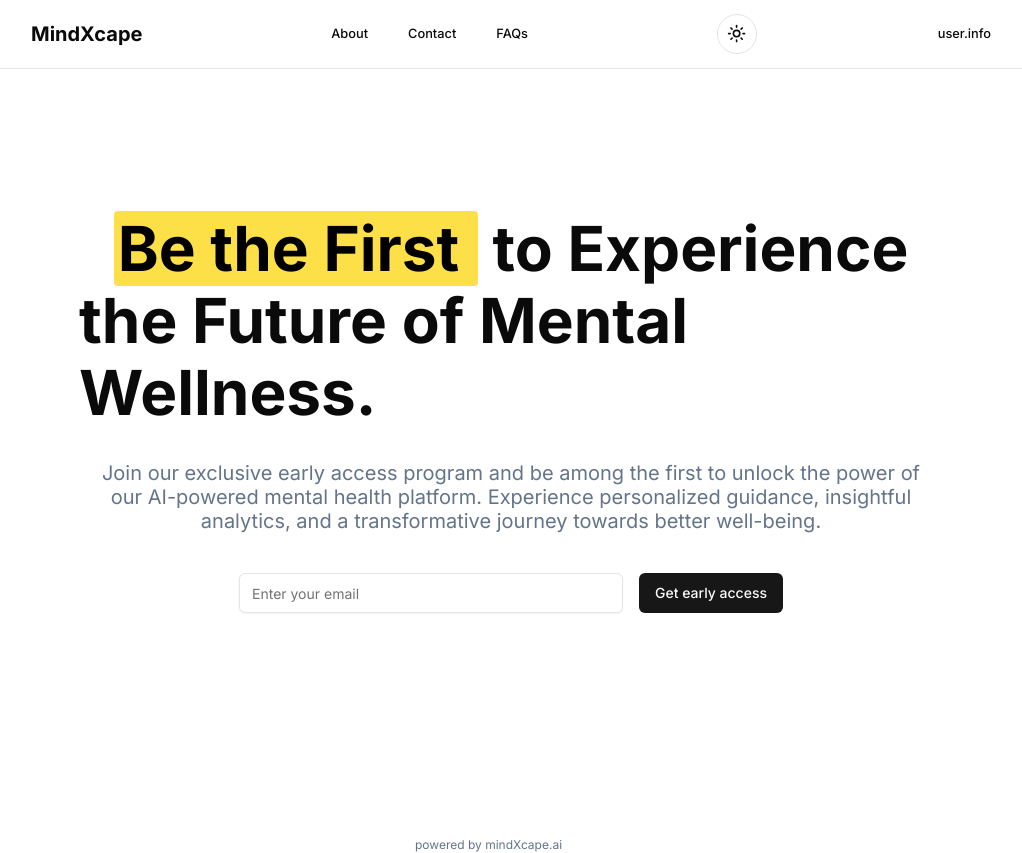
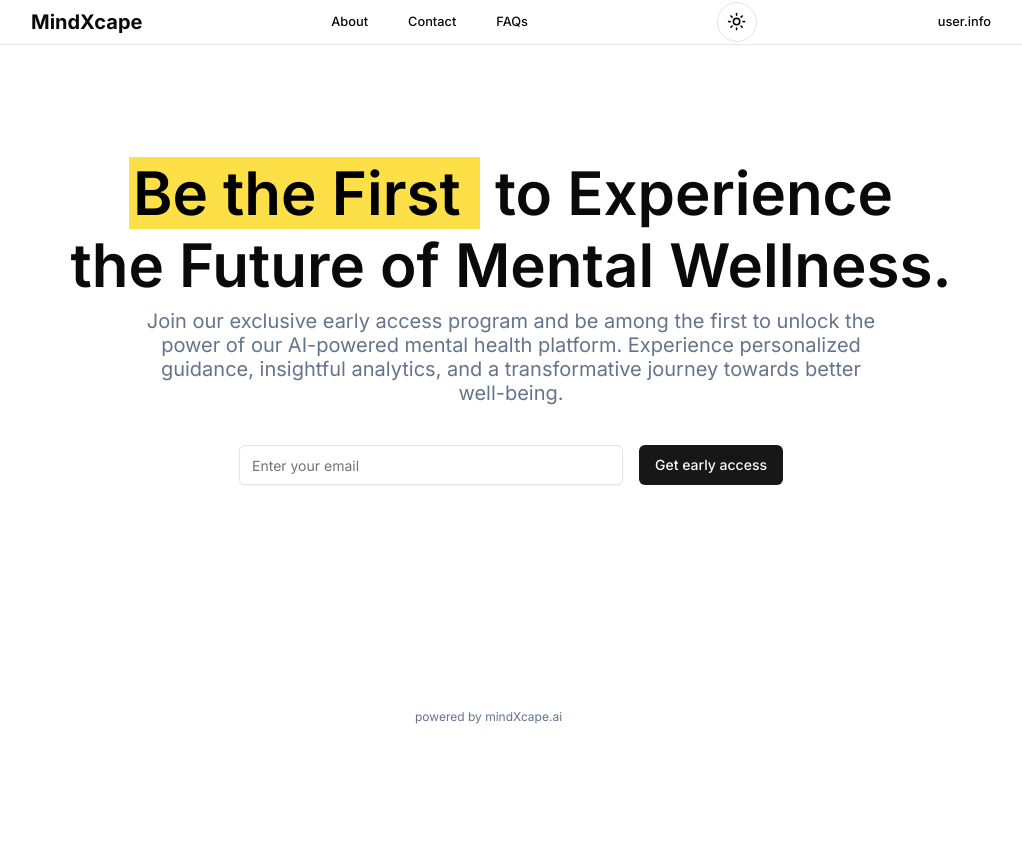
Before and after one commit to MrNikhillyadav/mindscape.ai, a Next.js app: page / in a window 1280 px wide. Shown: the whole page, without its empty margins (129-1151 px from the left). After the commit the page ends 800 px from the top, so only its background shows below. Built offline with nearby package versions, Linux system fonts and the light colour scheme; no server answers.

Commit message:
modified UI and icon

```diff
--- a/app/_components/GetEarlyAccess.jsx
+++ b/app/_components/GetEarlyAccess.jsx
@@ -67,12 +67,12 @@ export default function GetEarlyAccess() {
   }, [showAlert]);
 
   return (
-    <div className=" max-w-[80vw] m-auto ">
+    <div className=" max-w-[85vw] m-auto ">
       <div className="  w-full  flex flex-col justify-center  px-2 md:px-0 items-center">
-        <div className='  flex   flex-col justify-center items-center md:px-0 md:p-4   ml-4 md:ml-0   mt-10 md:mt-[16vh]'>
+        <div className='  flex   flex-col justify-center  items-center md:px-0 md:p-4   ml-4 md:ml-0   mt-10 md:mt-[12vh]'>
 
-        <h3 className=" text-3xl flex flex-col justify-center items-center gap-0 lg:px-20  sm:text-4xl md:text-[62px]  tracking-tight md:tracking-normal leading-[6vh] md:leading-[9vh]  mr-3 md:mr-0   font-bold mb-8">
-          <span> <span className='bg-yellow-300 text-black px-1 rounded-sm'>Be the First&nbsp;</span> to Experience</span>
+        <h3 className=" text-[35px] font-semibold md:bold flex flex-col  justify-center items-center gap-0 lg:px-20  sm:text-4xl md:text-[60px]  tracking- md:tracking-normal leading-[4.8vh] md:leading-[9vh]  mr-3 md:mr-0  mb-4 md:mb-2">
+          <span> <span className='bg-yellow-300 text-black px-1 '>Be the First&nbsp;</span> to Experience</span>
           the Future of Mental Wellness.
         </h3>
         {/* <h3 className=" text-3xl flex flex-col justify-center items-center gap-[-10vh] lg:px-20  sm:text-4xl md:text-[60px]  tracking-tight md:tracking-normal leading-7 md:leading-0  mr-3 md:mr-0   font-bold mb-6">
@@ -81,7 +81,7 @@ export default function GetEarlyAccess() {
         </h3> */}
 
 
-          <div className="hidden md:block md:text-[20px] leading-6   md:text-start  lg:mx-20 lg:px-4 lg:text-center text-slate-500  ">
+          <div className="hidden w-[70vw]  md:block md:text-[20px] leading-6   md:text-start  lg:mx-25 lg:px-20 lg:text-center text-slate-500  ">
             Join our exclusive early access program and be among the first to unlock the power of our AI-powered
             mental health platform. Experience personalized guidance, insightful analytics, and a transformative
             journey towards better well-being.
--- a/app/chatPage/_components/Header.jsx
+++ b/app/chatPage/_components/Header.jsx
@@ -15,7 +15,7 @@ function Header() {
 
   return (
     <div className='max-w-[80vw] m-auto '>
-      <div className=" flex text-xl justify-between p-3 md:px-8 items-center" >
+      <div className=" flex text-xl justify-between p-3 md:p-0 md:px-8 items-center" >
           {/* <Image src={'/logo.png'} width={90} height={90} />  */}
         <Link href="/"  className=' text-xl font-medium md:font-bold cursor-pointer'>
             MindXcape
```
